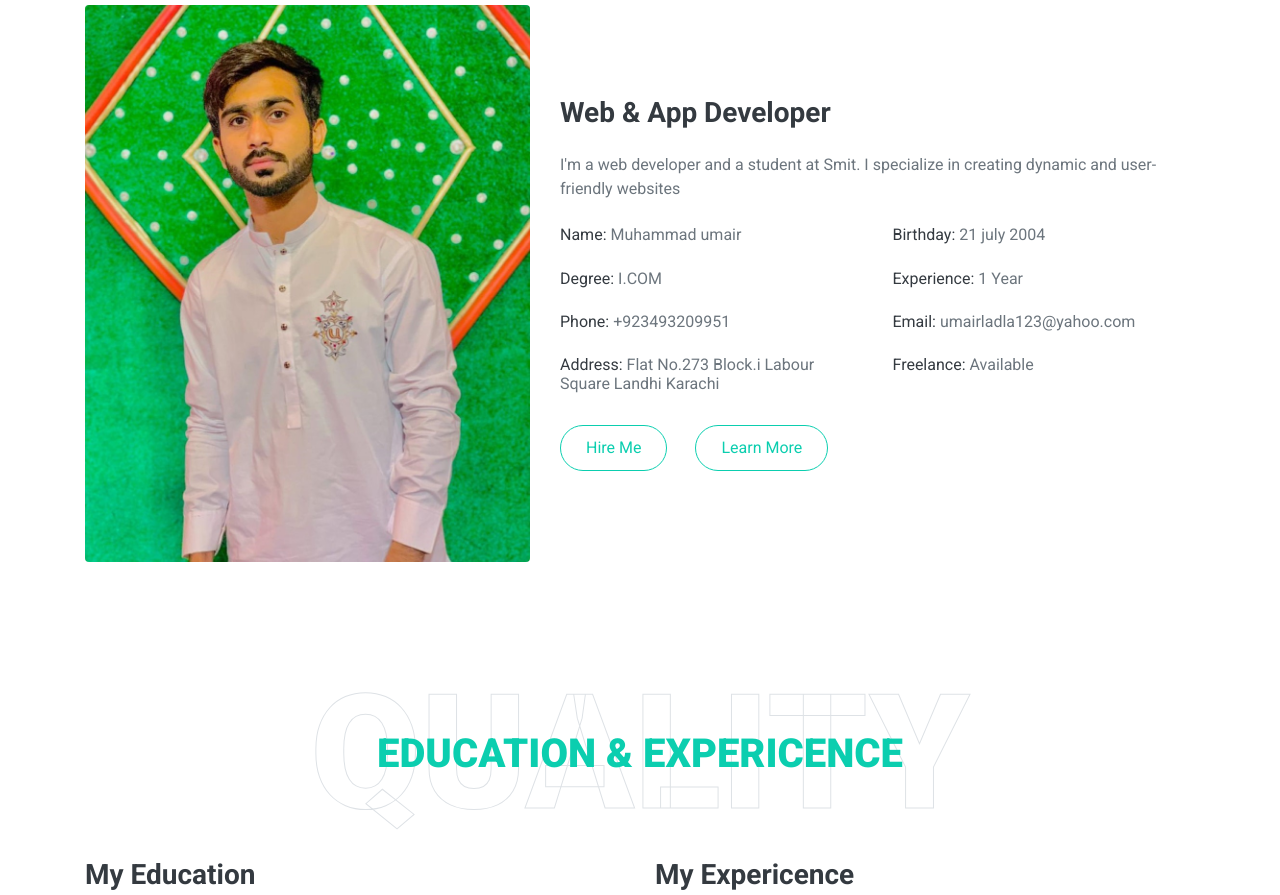
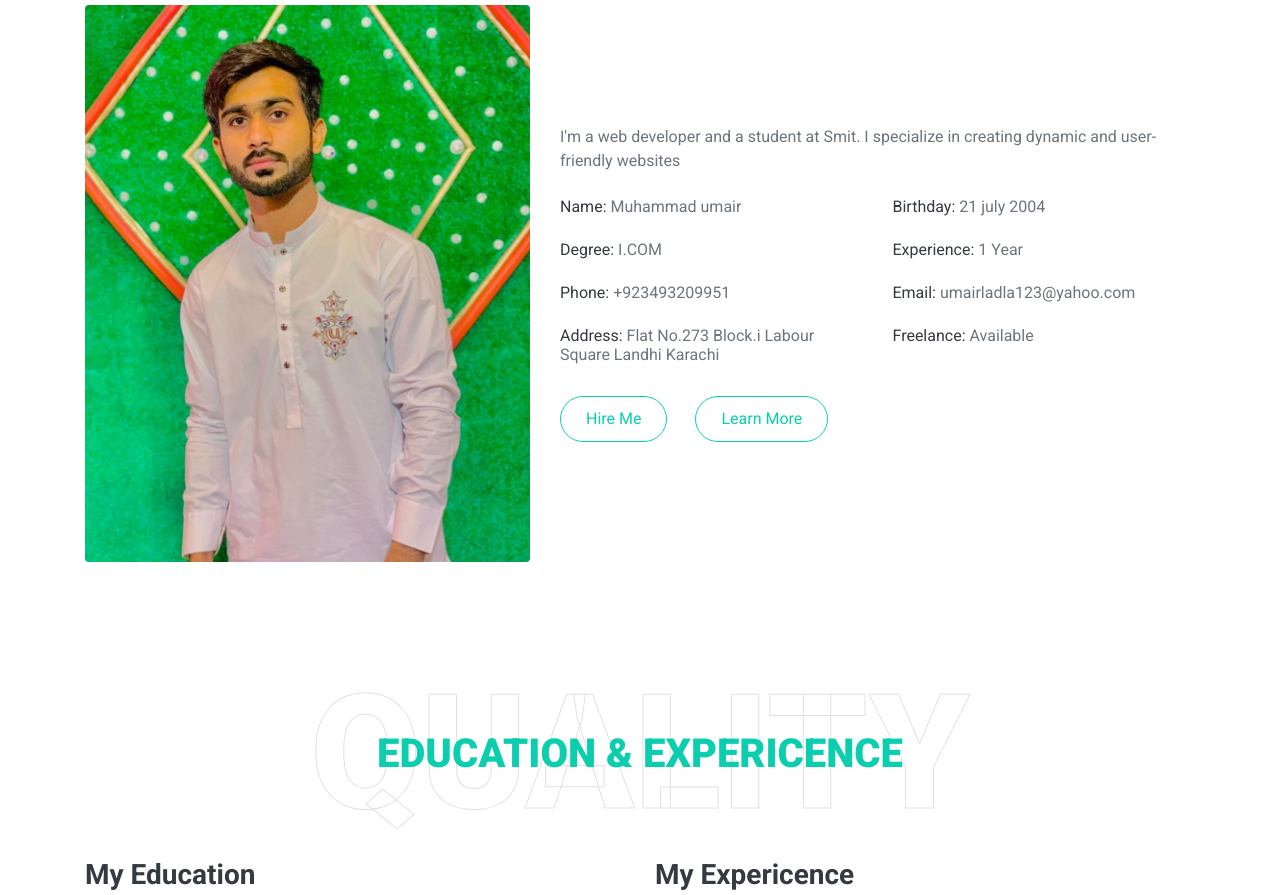
Before and after one commit to muhammad-umair302/Umair-portfolio, a plain HTML site: page index.html in a window 1280 px wide. Shown: the part 1091-1986 px from the top of the page. Drawn offline with nearby package versions, Linux system fonts and the light colour scheme.

Commit message:
h1 comment out

```diff
--- a/index.html
+++ b/index.html
@@ -111,7 +111,7 @@
                     <img class="img-fluid rounded w-100" src="img/second.jpeg" alt="">
                 </div>
                 <div class="col-lg-7">
-                    <h3 class="mb-4">Web & App Developer</h3>
+                    <!-- <h3 class="mb-4">Web & App Developer</h3> -->
                     <p>I'm a web developer and a student at Smit. I specialize in creating dynamic and user-friendly websites</p>
                     <div class="row mb-3">
                         <div class="col-sm-6 py-2"><h6>Name: <span class="text-secondary">Muhammad umair</span></h6></div>
```
